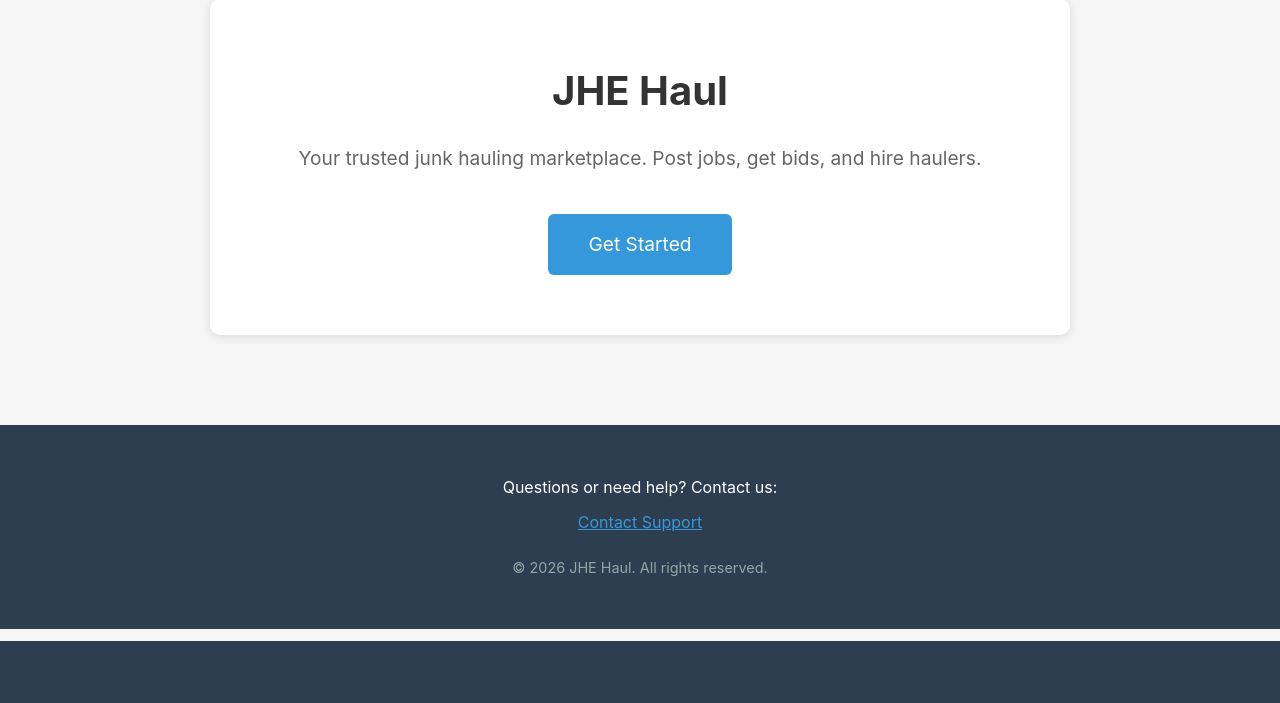
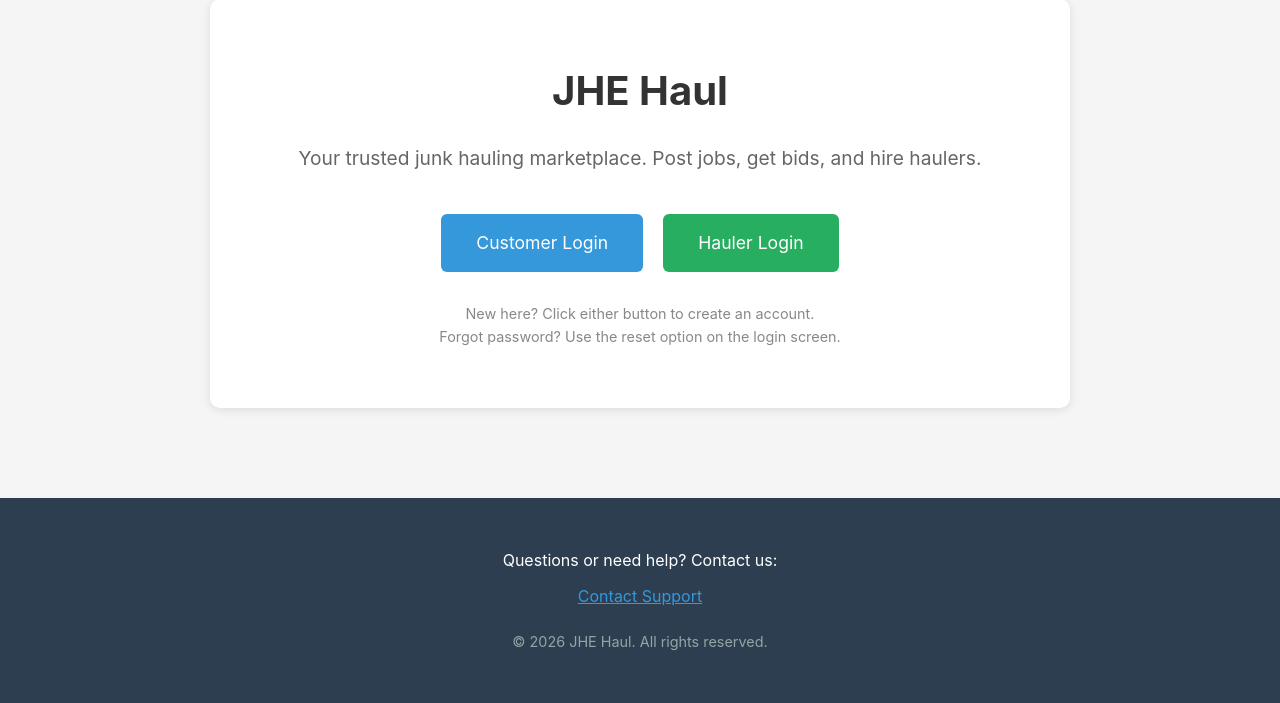
Before and after one commit to jhehaul-debug/jhehaul-app, a Flask app: page / in a window 1280 px wide. Shown: the part 159-862 px from the top of the page. Before the commit the page ends 800 px from the top, so only its background shows below. Run offline with Flask 3, Linux system fonts and the light colour scheme; parts of the project's set-up code (start-up, migrations or seed data) failed here and were passed over.

Commit message:
Update landing page with distinct login options and simplify job posting
Update templates/landing.html to include separate "Customer Login" and "Hauler Login" buttons, and modify templates/customer_jobs.html to remove a duplicate "Post Your First Job" button.

Replit-Commit-Author: Agent
Replit-Commit-Session-Id: 01ca8034-597e-4dc6-bad9-3951263df846
Replit-Commit-Checkpoint-Type: full_checkpoint
Replit-Commit-Event-Id: c5d40578-0951-4dbd-ba7d-46c759807230
Replit-Commit-Screenshot-Url: https://storage.googleapis.com/screenshot-production-us-central1/e608fcba-df07-4074-a9b5-89993c551ac9/01ca8034-597e-4dc6-bad9-3951263df846/dmanmGG
Replit-Helium-Checkpoint-Created: true

```diff
--- a/templates/customer_jobs.html
+++ b/templates/customer_jobs.html
@@ -8,8 +8,7 @@
 
 {% if not jobs %}
 <div class="card">
-    <p>You haven't posted any jobs yet.</p>
-    <a href="{{ url_for('customer_new') }}" class="btn btn-primary" style="margin-top: 15px;">Post Your First Job</a>
+    <p>You haven't posted any jobs yet. Click the "+ Post New Job" button above to get started!</p>
 </div>
 {% else %}
 {% for job in jobs %}
--- a/templates/landing.html
+++ b/templates/landing.html
@@ -4,6 +4,19 @@
 <div class="card" style="text-align: center; padding: 60px 40px;">
     <h1 style="font-size: 2.5rem; margin-bottom: 20px;">JHE Haul</h1>
     <p style="font-size: 1.2rem; color: #666; margin-bottom: 40px;">Your trusted junk hauling marketplace. Post jobs, get bids, and hire haulers.</p>
-    <a href="{{ url_for('replit_auth.login') }}" class="btn btn-primary" style="font-size: 1.2rem; padding: 15px 40px;">Get Started</a>
+
+    <div style="display: flex; gap: 20px; justify-content: center; flex-wrap: wrap;">
+        <a href="{{ url_for('replit_auth.login') }}?role=customer" class="btn btn-primary" style="font-size: 1.1rem; padding: 15px 35px;">
+            Customer Login
+        </a>
+        <a href="{{ url_for('replit_auth.login') }}?role=hauler" class="btn btn-success" style="font-size: 1.1rem; padding: 15px 35px;">
+            Hauler Login
+        </a>
+    </div>
+
+    <p style="margin-top: 30px; color: #888; font-size: 0.9rem;">
+        New here? Click either button to create an account.<br>
+        Forgot password? Use the reset option on the login screen.
+    </p>
 </div>
 {% endblock %}
```
